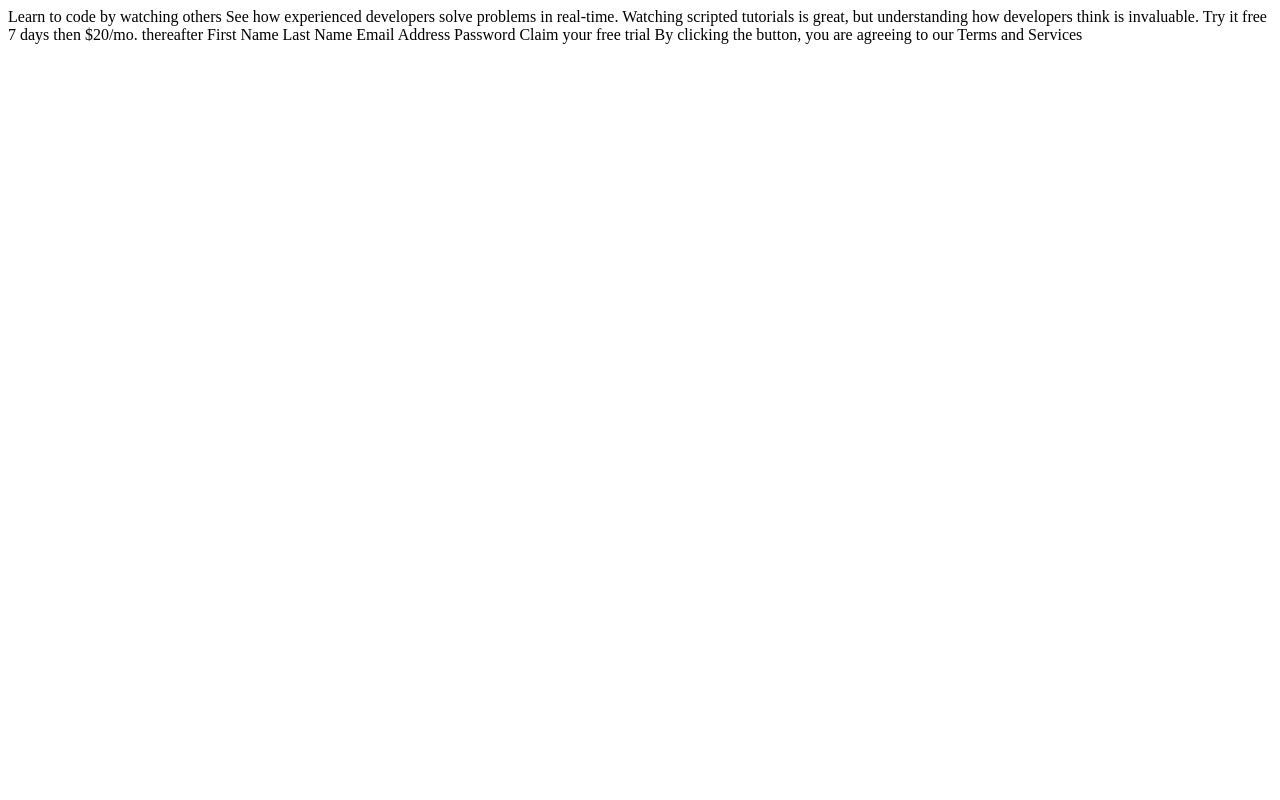
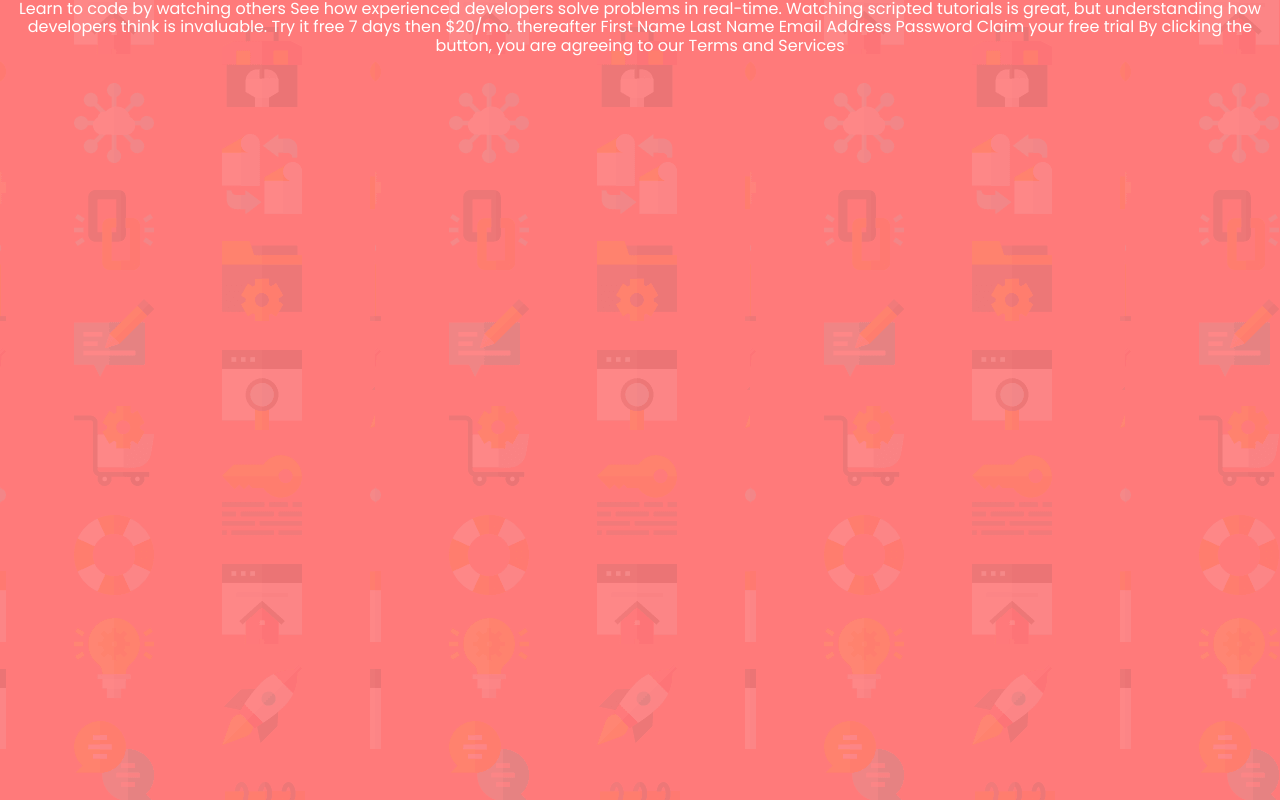
Before and after one commit to shakthi2003gh/intro-component-with-signup-form-master, a plain HTML site: page index.html in a window 1280 px wide. Drawn offline with Linux system fonts and the light colour scheme.

Commit message:
initialize color palette and typography.

```diff
--- a/index.html
+++ b/index.html
@@ -3,8 +3,14 @@
   <head>
     <meta charset="UTF-8" />
     <meta name="viewport" content="width=device-width, initial-scale=1.0" />
-
+    <link rel="preconnect" href="https://fonts.googleapis.com" />
+    <link rel="preconnect" href="https://fonts.gstatic.com" crossorigin />
+    <link
+      href="https://fonts.googleapis.com/css2?family=Poppins:wght@400;500;600;700&display=swap"
+      rel="stylesheet"
+    />
     <link rel="icon" href="./images/favicon-32x32.png" />
+    <link rel="stylesheet" href="/styles/styles.css" />
 
     <title>Frontend Mentor | Intro component with sign up form</title>
   </head>
--- a/styles/styles.css
+++ b/styles/styles.css
@@ -1 +1,31 @@
 @import url(/styles/normalize.css);
+
+*,
+*::after,
+*::before {
+  box-sizing: border-box;
+}
+
+html {
+  font-size: 62.5%;
+}
+
+/* color palette */
+:root {
+  --color-label: hsl(249, 10%, 26%);
+  --color-text: hsl(246, 25%, 77%);
+
+  --color-bg: hsl(0, 100%, 74%);
+  --color-primary-button: hsl(154, 59%, 51%);
+  --color-secondary-button: hsl(248, 32%, 49%);
+}
+
+/* Typography */
+body {
+  font-size: 1.6rem;
+  font-family: "Poppins", sans-serif;
+  color: white;
+  text-align: center;
+  background-color: var(--color-bg);
+  background-image: url(/images/bg-intro-mobile.png);
+}
```
